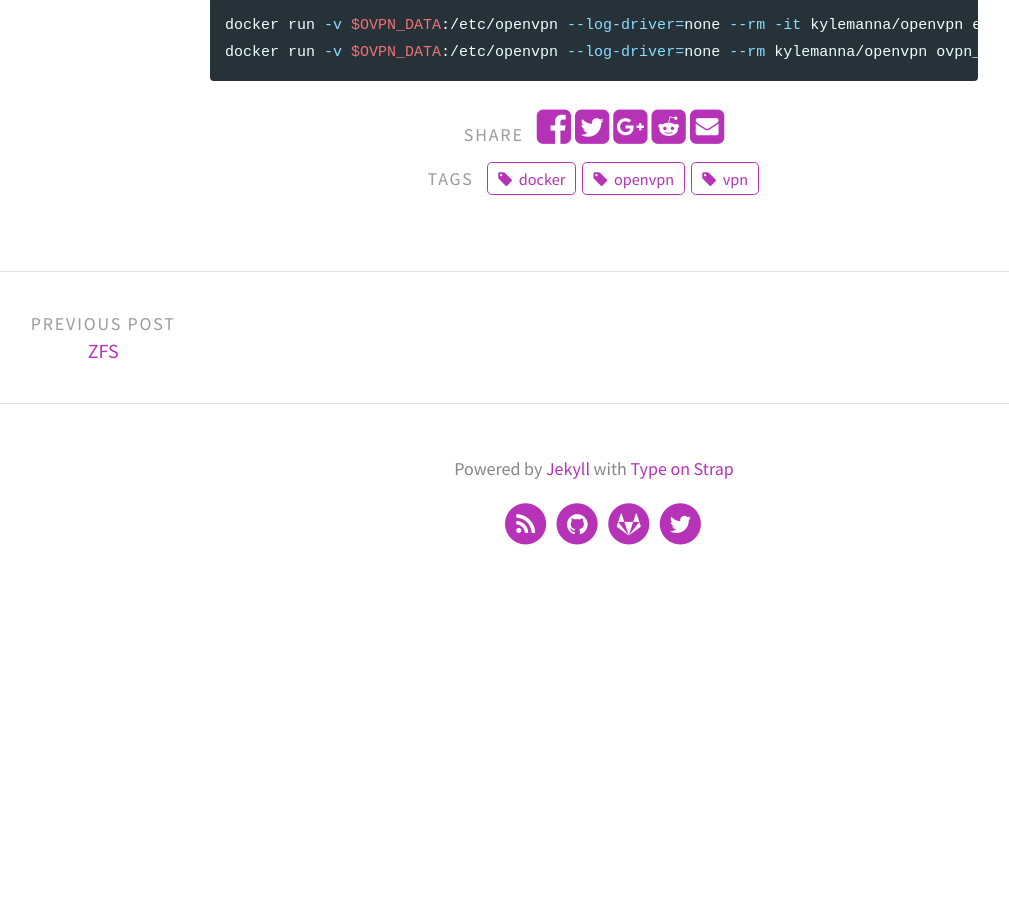
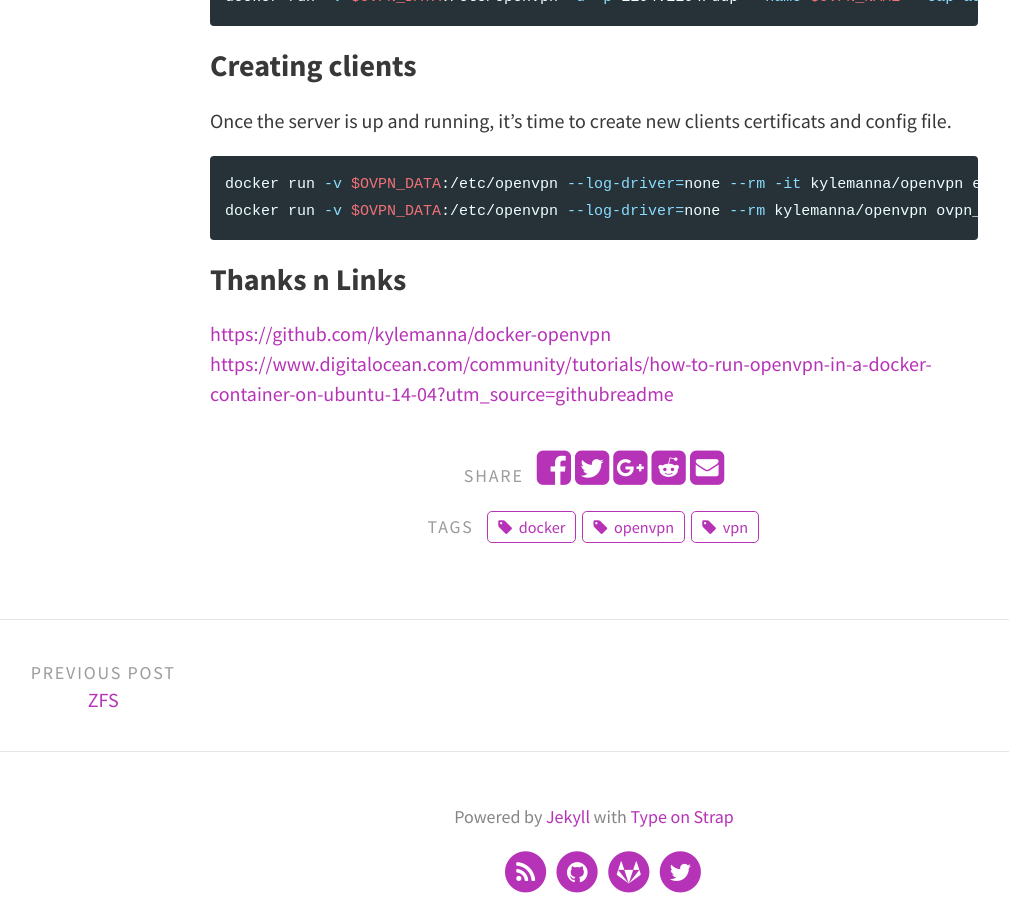
Before and after one commit to cristalcorp/cristalcorp.github.io, a Jekyll site: the page built from _posts/2019-11-11-OpenVPN.md, in a window 1280 px wide and 900 px high, scrolled down 1206 px. Shown: the whole window, without its empty margins (46-1055 px from the left). Built offline with Jekyll 4.4.1, drawn with Linux system fonts in a browser that asks for light colours; before the commit the page ends 1823 px from its top, so only the background shows below that.

Commit message:
new post : OpenVPN

````diff
--- a/_posts/2019-11-11-OpenVPN.md
+++ b/_posts/2019-11-11-OpenVPN.md
@@ -1,6 +1,7 @@
 ---
 layout: post
 title: OpenVPN
+feature-img: "assets/img/openvpn/openvpn_logo.png"
 tags: [openvpn, vpn, docker]
 ---
 
@@ -40,3 +41,7 @@ Once the server is up and running, it's time to create new clients certificats a
 docker run -v $OVPN_DATA:/etc/openvpn --log-driver=none --rm -it kylemanna/openvpn easyrsa build-client-full $CLIENTNAME
 docker run -v $OVPN_DATA:/etc/openvpn --log-driver=none --rm kylemanna/openvpn ovpn_getclient $CLIENTNAME > $CLIENTNAME.ovpn
 ```
+
+### Thanks n Links
+[https://github.com/kylemanna/docker-openvpn](https://github.com/kylemanna/docker-openvpn)
+[https://www.digitalocean.com/community/tutorials/how-to-run-openvpn-in-a-docker-container-on-ubuntu-14-04?utm_source=githubreadme](https://www.digitalocean.com/community/tutorials/how-to-run-openvpn-in-a-docker-container-on-ubuntu-14-04?utm_source=githubreadme)
````
Also changed, not shown: assets/img/openvpn/openvpn_logo.png (added).
